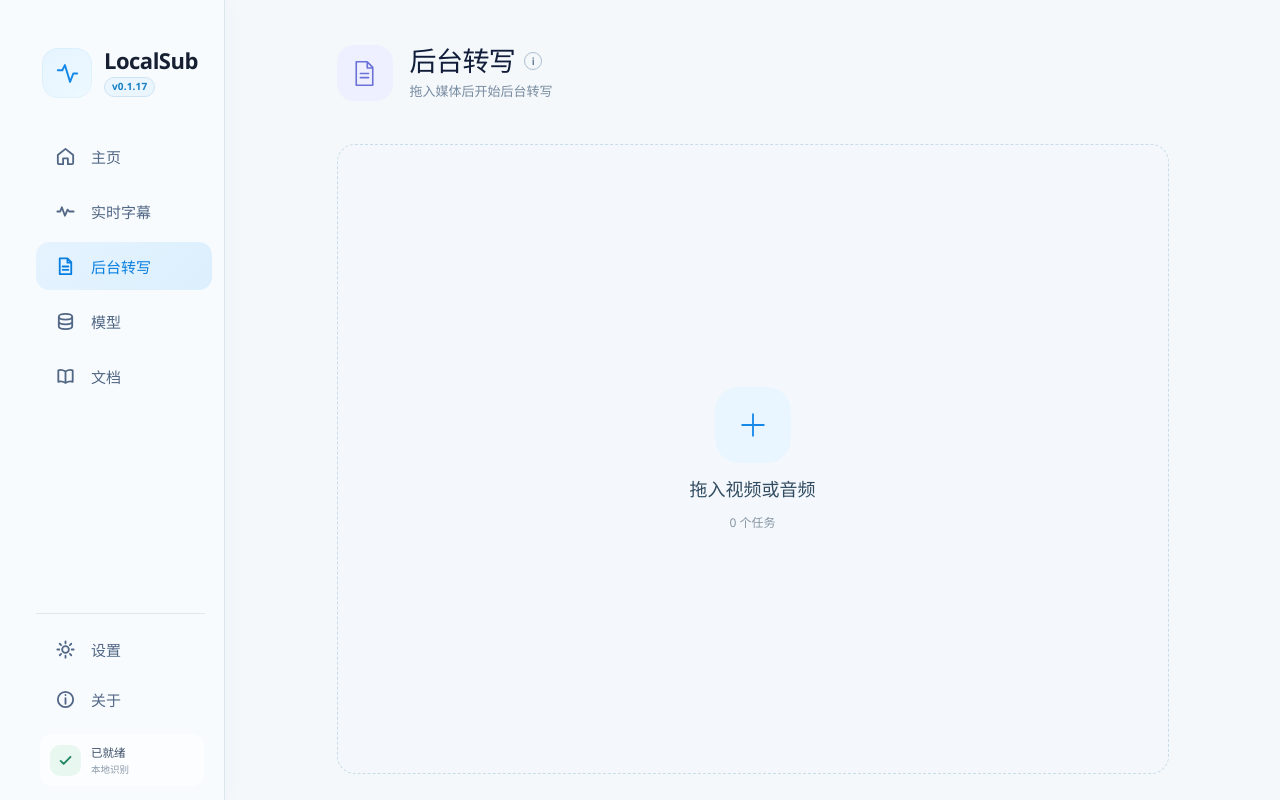
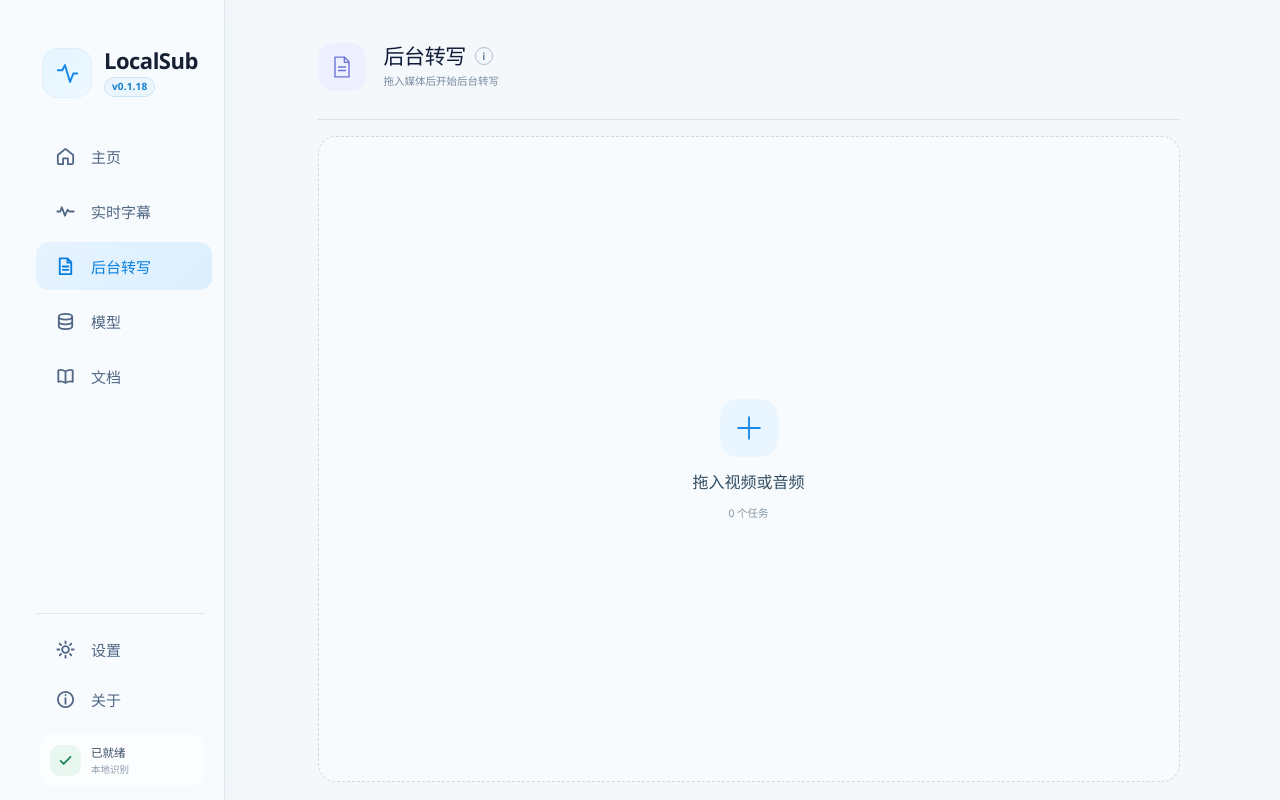
Before and after one commit to FenLynn/gpt-pub, a Vue app in the folder projects/1-桌面软件/105-LocalSub/src/LocalSub/WebUi/: page / in a window 1280 px wide. Both pictures are taken after a click on the button "后台转写". Built offline with nearby package versions, Linux system fonts and the light colour scheme.

Commit message:
P105: unify Web pages for v0.1.18

```diff
--- a/projects/1-桌面软件/105-LocalSub/src/LocalSub/WebUi/src/App.vue
+++ b/projects/1-桌面软件/105-LocalSub/src/LocalSub/WebUi/src/App.vue
@@ -519,7 +519,7 @@ onBeforeUnmount(() => {
         <div class="brand-mark" aria-hidden="true">
           <svg viewBox="0 0 48 48"><path d="M9 19h7l4-8 8 26 5-13h6"></path></svg>
         </div>
-        <div class="brand-copy"><h1>LocalSub</h1><small class="brand-version">v{{ snapshot?.app.productVersion ?? "0.1.17" }}</small></div>
+        <div class="brand-copy"><h1>LocalSub</h1><small class="brand-version">v{{ snapshot?.app.productVersion ?? "0.1.18" }}</small></div>
       </div>
 
       <nav class="side-nav" aria-label="主导航">
@@ -765,9 +765,9 @@ onBeforeUnmount(() => {
         <section v-else-if="activePage === 'batch'" class="page batch-page">
           <header class="page-head simple-head">
             <div class="page-feature batch-feature"><svg viewBox="0 0 48 48"><path d="M12 7h16l8 8v26H12z M28 7v9h8 M18 24h12 M18 30h12"></path></svg></div>
-            <div class="page-title"><div class="title-line"><h2>后台转写</h2><span class="info-dot" data-tip="媒体分析、波形、VAD 和离线 ASR 已在 LocalSub.Core 中。Web 工作区继续复用同一 Core 链。">i</span></div><span>{{ snapshot.batch.status }}</span></div>
+            <div class="page-title"><div class="title-line"><h2>后台转写</h2><span class="info-dot" data-tip="媒体分析与离线识别都在独立 Core 中执行，不占用界面线程。">i</span></div><span>{{ snapshot.batch.status }}</span></div>
           </header>
-          <section class="batch-surface" data-tip="完整后台工作区正在迁移到 Web。当前绿色版本仍可通过 --legacy-ui 使用旧后台工作区。">
+          <section class="batch-surface" data-tip="Web 后台工作区将在下一版本直接接入现有 Core 转写链。">
             <span class="drop-feature"><svg viewBox="0 0 48 48"><path d="M24 11v26 M11 24h26"></path></svg></span>
             <strong>拖入视频或音频</strong>
             <span>0 个任务</span>
--- a/projects/1-桌面软件/105-LocalSub/src/LocalSub/WebUi/src/bridge.ts
+++ b/projects/1-桌面软件/105-LocalSub/src/LocalSub/WebUi/src/bridge.ts
@@ -197,7 +197,7 @@ const fallbackCatalog: ModelCatalogItem[] = [
 ];
 
 const fallback: LocalSubSnapshot = {
-  app: { productVersion: "0.1.17", activePage: "home", busy: false, lastError: null },
+  app: { productVersion: "0.1.18", activePage: "home", busy: false, lastError: null },
   core: { state: "ready", pid: 24816, generation: 2, currentOperation: null, lastError: null },
   live: {
     state: "idle",
--- a/projects/1-桌面软件/105-LocalSub/src/LocalSub/WebUi/src/style.css
+++ b/projects/1-桌面软件/105-LocalSub/src/LocalSub/WebUi/src/style.css
@@ -2024,3 +2024,189 @@ html,body,#app,
   }
   .home-startup-row{min-height:46px}
 }
+
+
+/* v0.1.18 global page consistency */
+.batch-page,
+.models-page,
+.settings-page,
+.docs-page{
+  width:min(100%,930px);
+  max-width:930px;
+  padding:28px 38px 18px 30px;
+  background:#f4f8fb!important;
+}
+.batch-page .page-head,
+.models-page .page-head,
+.settings-page .page-head,
+.docs-page .page-head{
+  min-height:92px;
+  margin:0;
+  grid-template-columns:50px minmax(0,1fr) auto;
+  gap:16px;
+  padding:0 0 14px;
+  border-bottom:1px solid rgba(202,217,228,.68);
+}
+.batch-page .page-feature,
+.models-page .page-feature,
+.settings-page .page-feature,
+.docs-page .page-feature{
+  width:48px;
+  height:48px;
+  border-radius:15px;
+}
+.batch-page .page-feature svg,
+.models-page .page-feature svg,
+.settings-page .page-feature svg,
+.docs-page .page-feature svg{
+  width:28px;
+  height:28px;
+}
+.batch-page .page-title h2,
+.models-page .page-title h2,
+.settings-page .page-title h2,
+.docs-page .page-title h2{
+  font-size:21px;
+  letter-spacing:-.42px;
+}
+.batch-page .page-title>span,
+.models-page .page-title>span,
+.settings-page .page-title>span,
+.docs-page .page-title>span{
+  margin-top:5px;
+  font-size:10.5px;
+}
+.inner-tabs{
+  height:45px;
+  flex:none;
+  display:flex;
+  align-items:end;
+  gap:20px;
+  padding:0 2px;
+  border-bottom:1px solid rgba(202,217,228,.62);
+}
+.inner-tabs button{
+  position:relative;
+  height:44px;
+  padding:0 2px;
+  border:0;
+  border-radius:0;
+  color:#718397;
+  background:transparent!important;
+  font-size:11.5px;
+  font-weight:620;
+}
+.inner-tabs button:hover{color:#2f627f}
+.inner-tabs button.active{
+  color:#177fb8;
+  font-weight:710;
+}
+.inner-tabs button.active:after{
+  content:"";
+  position:absolute;
+  left:0;right:0;bottom:-1px;
+  height:2px;
+  border-radius:2px 2px 0 0;
+  background:#1688d4;
+}
+.model-config{padding-top:4px}
+.model-config-row{
+  min-height:72px;
+  grid-template-columns:40px minmax(150px,1fr) minmax(220px,335px) 56px;
+  gap:16px;
+}
+.model-config-row .row-icon{
+  width:36px;
+  height:36px;
+  border-radius:11px;
+}
+.model-config-row>span:nth-child(2) strong{font-size:13.5px}
+.model-config-row>span:nth-child(2) small{font-size:10px}
+.model-config-foot{padding-top:12px}
+.model-library{grid-template-rows:44px minmax(0,1fr) 40px}
+.model-table td{height:54px}
+.settings-body{
+  padding-top:3px;
+  padding-right:13px;
+}
+.settings-row{
+  min-height:64px;
+  grid-template-columns:minmax(0,1fr) minmax(230px,340px);
+  gap:20px;
+}
+.setting-label strong{font-size:13px}
+.setting-label small{font-size:10px}
+.settings-row .row-icon{
+  width:36px;
+  height:36px;
+  border-radius:11px;
+}
+.docs-list{
+  padding:5px 8px 0 2px;
+}
+.docs-list>div{
+  min-height:92px;
+  grid-template-columns:36px minmax(0,1fr);
+  gap:14px;
+  align-items:center;
+  padding:15px 2px;
+}
+.docs-list>div>b{font-size:11px}
+.docs-list strong{font-size:14px}
+.docs-list p{
+  margin-top:5px;
+  font-size:11.8px;
+  line-height:1.58;
+}
+.batch-surface{
+  margin-top:16px;
+  border:1px dashed #c9dbe7;
+  border-radius:18px;
+  background:rgba(248,252,254,.72)!important;
+  box-shadow:none;
+}
+.batch-surface .drop-feature{
+  width:58px;
+  height:58px;
+  border-radius:18px;
+}
+.batch-surface strong{font-size:16px}
+.batch-surface>span:last-child{font-size:10.5px}
+@media(max-width:999px){
+  .batch-page,
+  .models-page,
+  .settings-page,
+  .docs-page{
+    padding:22px 24px 14px;
+  }
+  .batch-page .page-head,
+  .models-page .page-head,
+  .settings-page .page-head,
+  .docs-page .page-head{
+    min-height:78px;
+    grid-template-columns:42px minmax(0,1fr) auto;
+    gap:12px;
+    padding-bottom:11px;
+  }
+  .batch-page .page-feature,
+  .models-page .page-feature,
+  .settings-page .page-feature,
+  .docs-page .page-feature{
+    width:40px;
+    height:40px;
+    border-radius:13px;
+  }
+  .batch-page .page-title h2,
+  .models-page .page-title h2,
+  .settings-page .page-title h2,
+  .docs-page .page-title h2{
+    font-size:18px;
+  }
+  .model-config-row{
+    min-height:66px;
+    grid-template-columns:36px minmax(120px,1fr) minmax(190px,280px) 50px;
+    gap:12px;
+  }
+  .settings-row{min-height:58px}
+  .docs-list>div{min-height:80px}
+}
```
Also changed, not shown: 2 other files (tests, documents, lock files or other folders).
